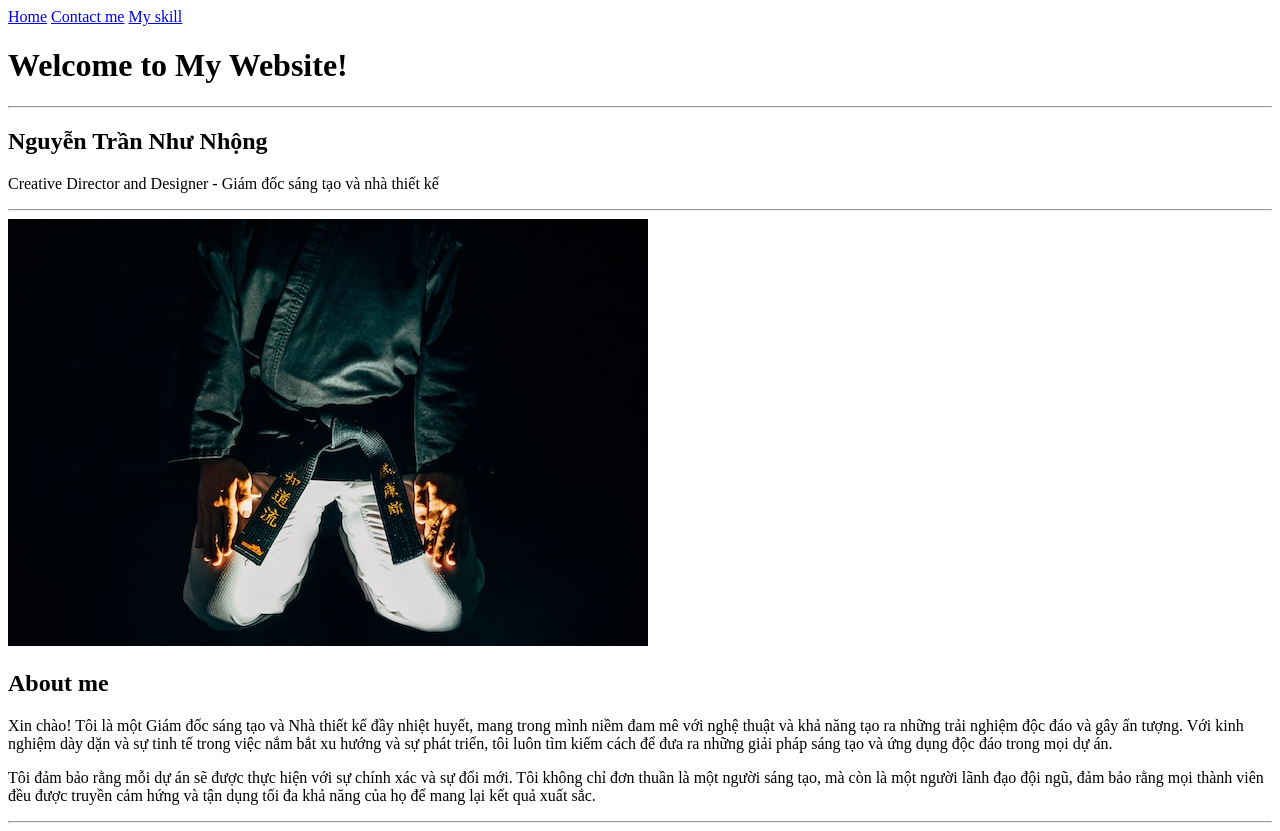
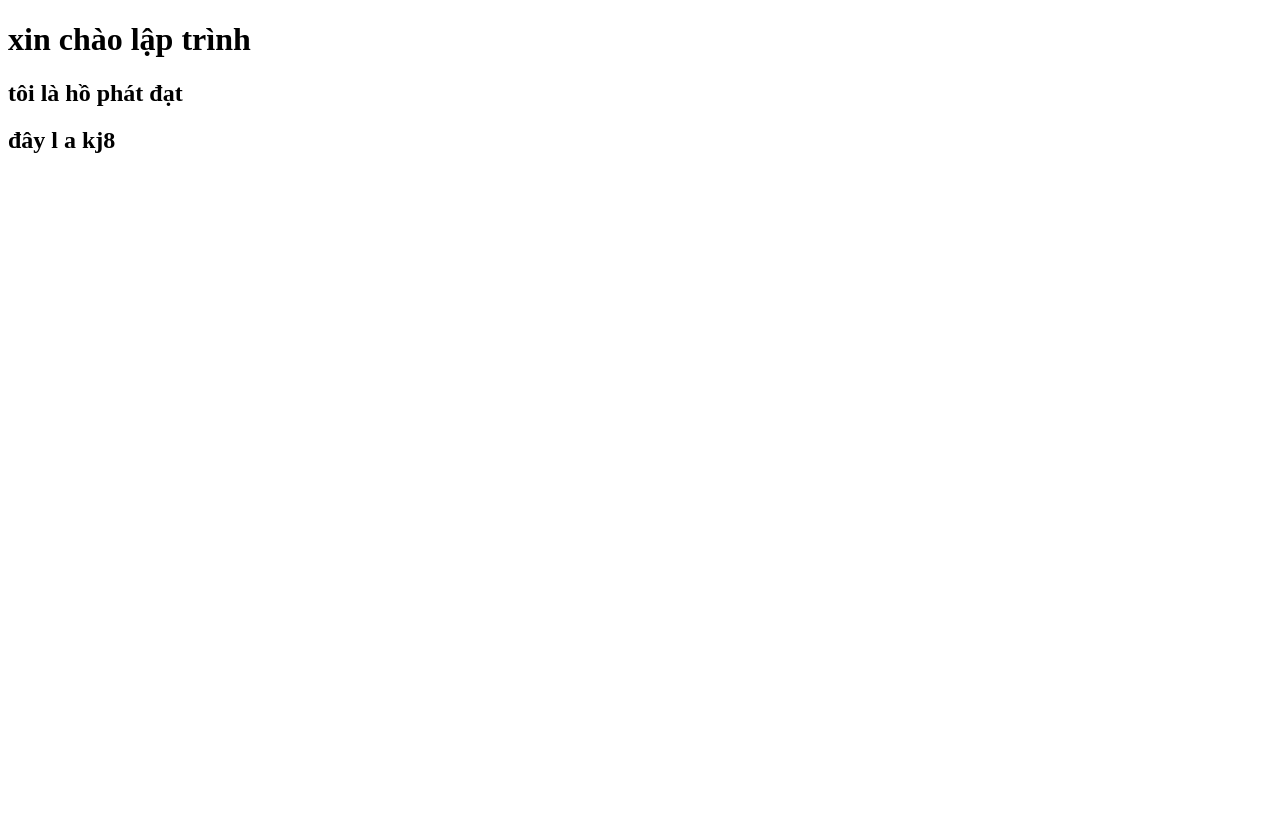
Before and after one commit to HoPhatDat0405/Duan1, a plain HTML site: page index.html in a window 1280 px wide. After the commit the page ends 800 px from the top, so only its background shows below. Drawn offline with Linux system fonts and the light colour scheme.

Commit message:
sửa đồi lần 2

```diff
--- a/index.html
+++ b/index.html
@@ -1,42 +1,15 @@
 <!DOCTYPE html>
-<html lang="vi">
-
-<head>
-    <meta charset="UTF-8">
-    <meta http-equiv="X-UA-Compatible" content="IE=edge">
-    <meta name="viewport" content="width=device-width, initial-scale=1.0">
-    <title>Bài học multi page Website</title>
-</head>
-
-<body>
-    <!-- Thêm các link điều hướng -->
-    <!-- 1. Điều hướng về trang chủ -->
-    <a href="./">Home</a>
-    <!-- 2. Điều hướng đến contact.html -->
-    <a href="./more-info/contact.html">Contact me</a>
-    <!-- 3. Điều hướng đến my-skill.html -->
-    <a href="./more-info/my-skill.html">My skill</a>
-
-
-    <h1>Welcome to My Website!</h1>
-    <hr>
-    <h2>Nguyễn Trần Như Nhộng</h2>
-    <p>Creative Director and Designer - Giám đốc sáng tạo và nhà thiết kế</p>
-    <hr>
-
-    <!-- Thêm hình ảnh tuhoc.cc.jpg và khi click chuột sẽ điều hướng đến contact.html  -->
-    <a href="./more-info/contact.html"><img src="./assets/images/tuhoc.cc.jpg" alt="tuhoc.cc"></a>
-    <h2>About me</h2>
-    <p>Xin chào! Tôi là một Giám đốc sáng tạo và Nhà thiết kế đầy nhiệt huyết, mang trong mình niềm đam mê với nghệ
-        thuật và khả năng tạo ra những trải nghiệm độc đáo và gây ấn tượng. Với kinh nghiệm dày dặn và sự tinh tế trong
-        việc nắm bắt xu hướng và sự phát triển, tôi luôn tìm kiếm cách để đưa ra những giải pháp sáng tạo và ứng dụng
-        độc đáo trong mọi dự án.</p>
-    <p>Tôi đảm bảo rằng mỗi dự án sẽ được thực hiện với sự chính xác và sự đổi mới. Tôi không chỉ đơn thuần là một người
-        sáng tạo, mà còn là một người lãnh đạo đội ngũ, đảm bảo rằng mọi thành viên đều được truyền cảm hứng và tận dụng
-        tối đa khả năng của họ để mang lại kết quả xuất sắc.</p>
-    <hr>
-
-
-</body>
-
+<html lang="en">
+  <head>
+    <meta charset="UTF-8" />
+    <meta name="viewport" content="width=device-width, initial-scale=1.0" />
+    <title>Document</title>
+  </head>
+  <body>
+    <main>
+      <h1>xin chào lập trình</h1>
+      <h2>tôi là hồ phát đạt</h2>
+      <h2>đây l a kj8</h2>
+    </main>
+  </body>
 </html>
```
